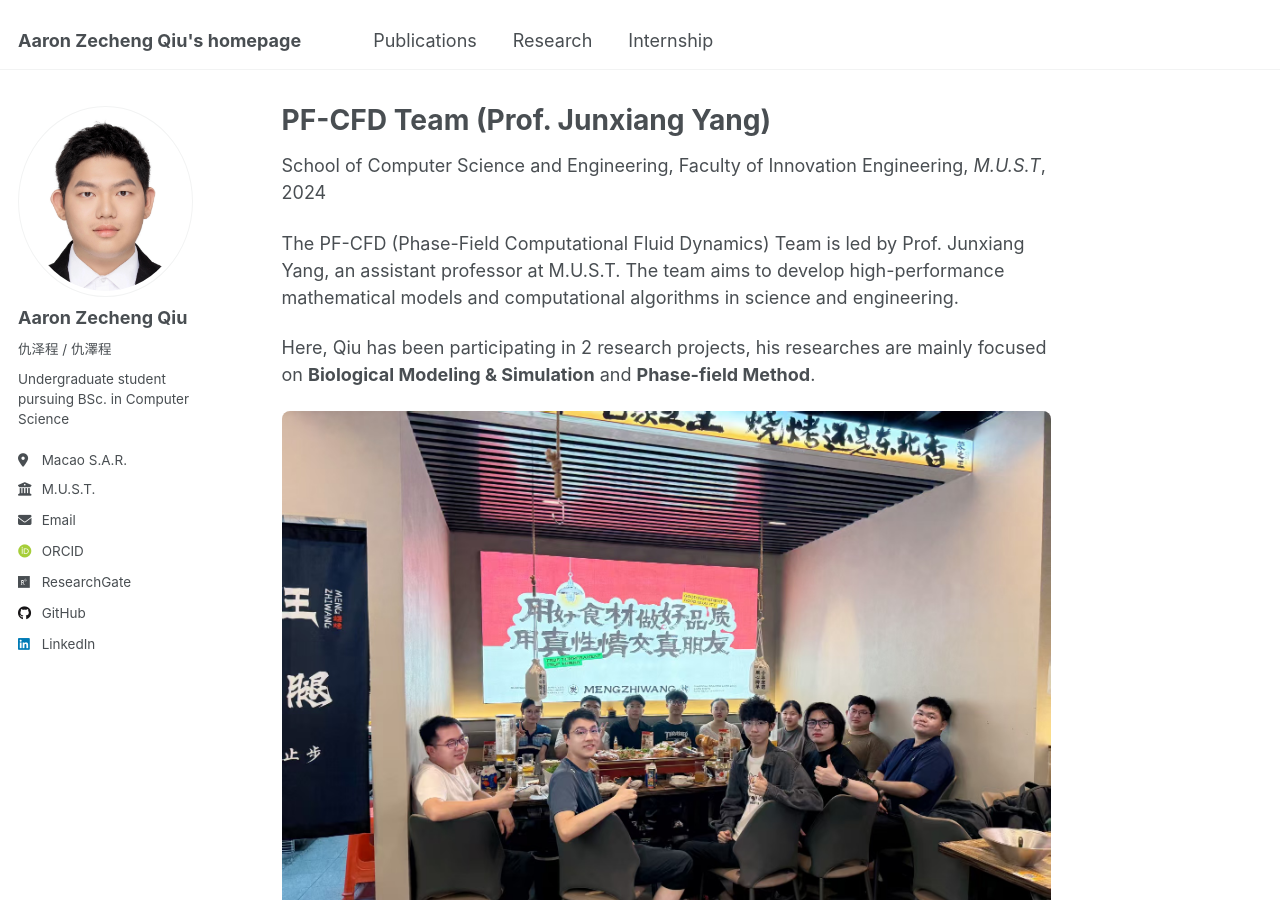
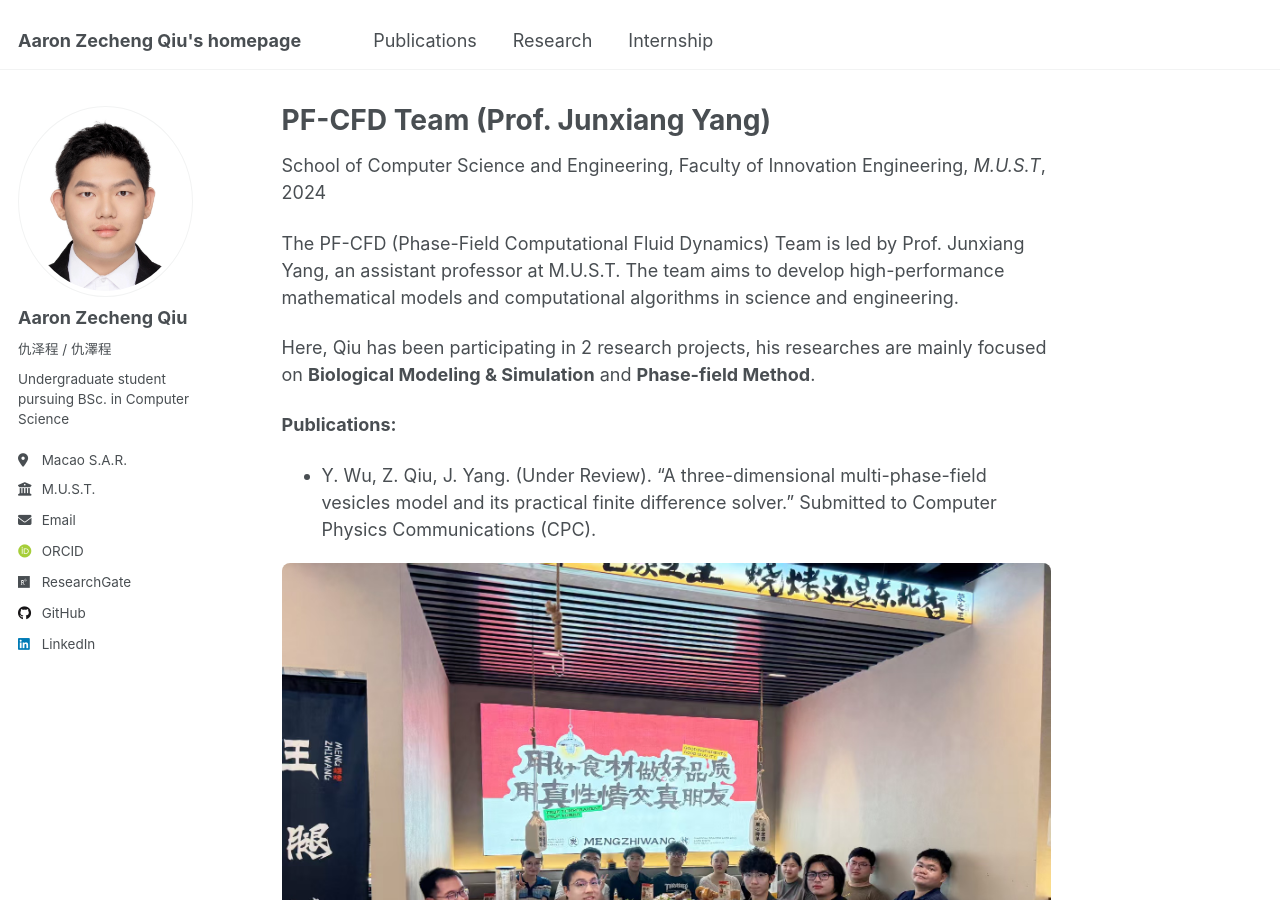
Before and after one commit to aaron-z-chiu/aaron-z-chiu.github.io, a Jekyll site: the page built from _research/JXYang.md, in a window 1280 px wide and 900 px high. Built offline with Jekyll 4.4.1, drawn with Linux system fonts in a browser that asks for light colours; some web fonts are replaced.

Commit message:
Publications

```diff
--- a/_research/JXYang.md
+++ b/_research/JXYang.md
@@ -12,6 +12,10 @@ The PF-CFD (Phase-Field Computational Fluid Dynamics) Team is led by Prof. Junxi
 
 Here, Qiu has been participating in 2 research projects, his researches are mainly focused on **Biological Modeling & Simulation** and **Phase-field Method**.
 
+**Publications:**
+
+* Y. Wu, Z. Qiu, J. Yang. (Under Review). "A three-dimensional multi-phase-field vesicles model and its practical finite difference solver." Submitted to Computer Physics Communications (CPC).
+
 <figure style="text-align: center; margin-top: 20px;">
     <img src="../images/CFD-TeamDinner.jpg" alt="CFD Team Dinner" style="width: 100%; max-width: 800px; border-radius: 8px;">
     <figcaption style="margin-top: 8px; font-style: italic; color: #666; line-height: 1.5;">
```
Also changed, not shown: _research/JQWei.md (+0 -3 lines).
